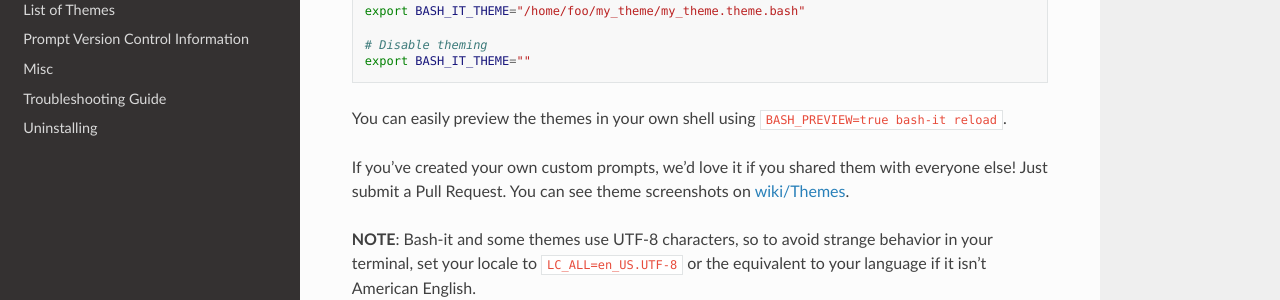
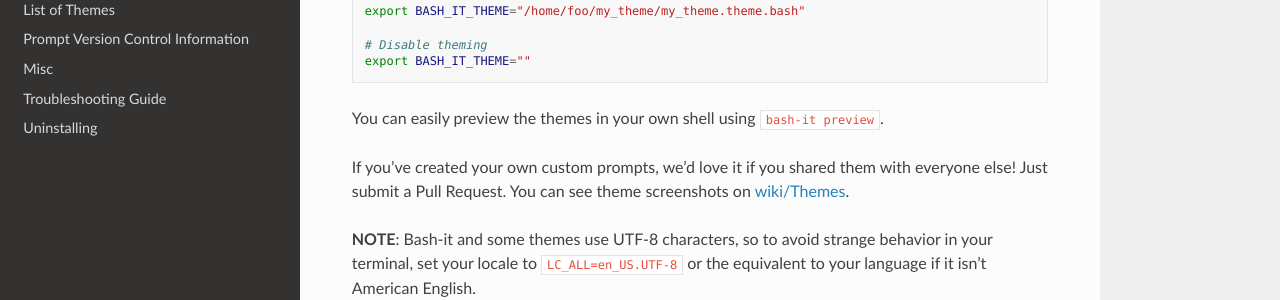
Before and after one commit to Bash-it/bash-it, a Sphinx documentation site: the page built from docs/themes.rst, in a window 1280 px wide and 900 px high. Shown: the part 408-708 px from the top of the window. Built offline with Sphinx 7.4.7 and the Read the Docs theme 2.0.0, drawn with Linux system fonts in a browser that asks for light colours.

Commit message:
lib/helpers: add `preview` to `bash-it` spaghetti

```diff
--- a/docs/themes.rst
+++ b/docs/themes.rst
@@ -22,7 +22,7 @@
    # Disable theming
    export BASH_IT_THEME=""
 
-You can easily preview the themes in your own shell using ``BASH_PREVIEW=true bash-it reload``.
+You can easily preview the themes in your own shell using ``bash-it preview``.
 
 If you've created your own custom prompts, we'd love it if you shared them with everyone else! Just submit a Pull Request.
 You can see theme screenshots on `wiki/Themes <https://github.com/Bash-it/bash-it/wiki/Themes>`_.
```
Also changed, not shown: 3 other files.
